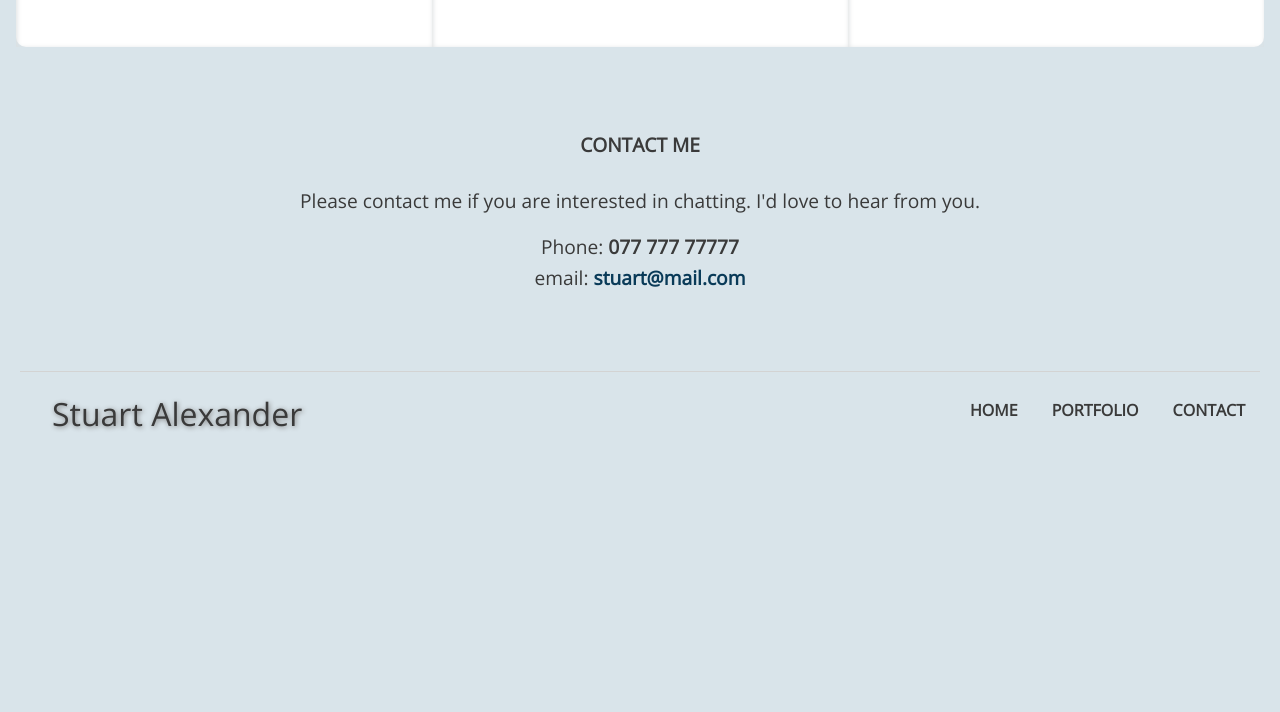
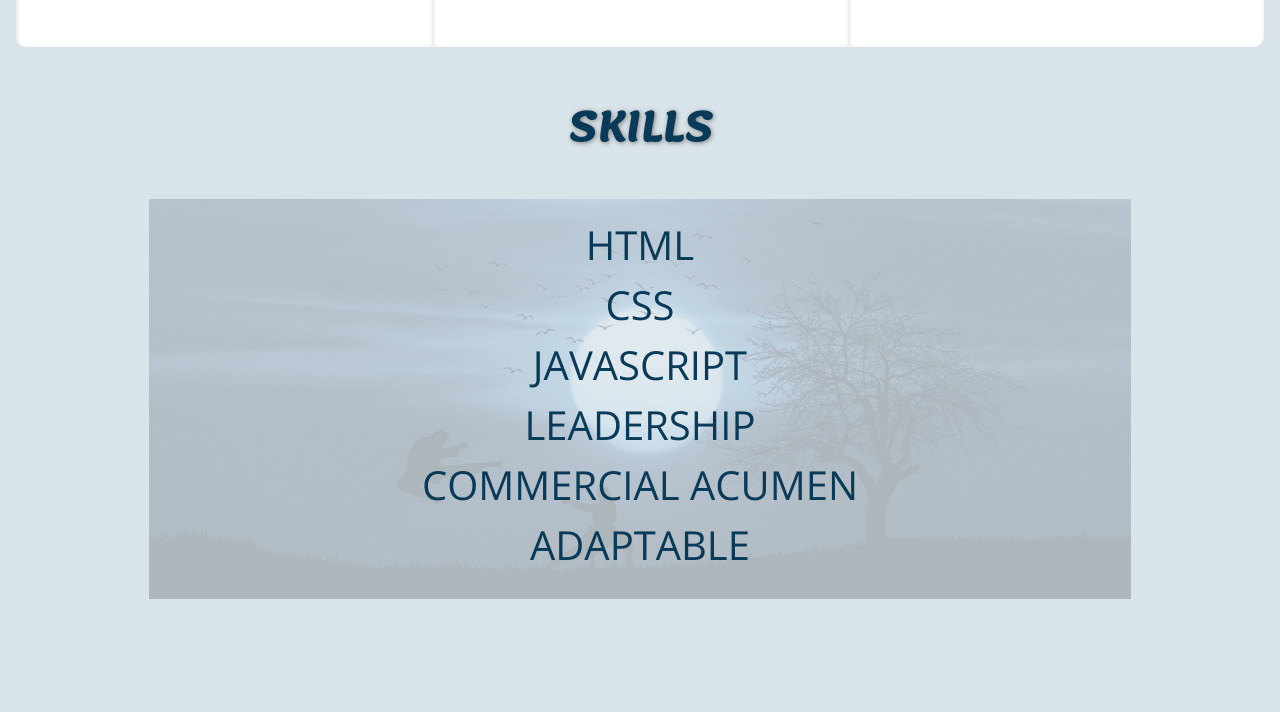
Before and after one commit to Stuaale/Techdegree-project-2, a plain HTML site: page index.html in a window 1280 px wide. Shown: the part 1459-2171 px from the top of the page. Before the commit the page ends 1909 px from the top, so only its background shows below. Drawn offline with nearby package versions, Linux system fonts and the light colour scheme; files that its build step writes are made by us from their sources.

Commit message:
Final Submission

```diff
--- a/css/style.css
+++ b/css/style.css
@@ -58,6 +58,7 @@ h3{
 
 h4{
   text-transform: uppercase;
+	font-size: 2em;
 }
 
 img{
@@ -73,6 +74,7 @@ img{
 	background: #cedae0;
 	margin-bottom: 1em;
 	margin-top: 0px;
+
 
 }
   .main-nav li {
@@ -97,7 +99,7 @@ img{
   }
 
 	.main-nav a:hover {
-		color: #093a58;
+		color: #53b1e0;
 	}
 
   .main-nav{
@@ -145,10 +147,19 @@ img{
   width: 100%
 }
 
+.third-wrapper{
+	background: white;
+  width: 100%;
+	position: relative;
+	text-align: center;
+	background: #d9e4ea;
+}
+
 .name{
 	margin-top: 0px;
 	text-shadow: 1px 1px 5px grey;
 	font-size: 2em;
+	font-family: 'Lemonada', cursive;
 }
 
 .intro{
@@ -160,6 +171,7 @@ img{
 	padding-bottom: 20px;
 	width: 100%;
 	display: block;
+
 }
 
 
@@ -189,6 +201,40 @@ padding-bottom: 1.2em;
   padding-right: 1.5em;
 }
 
+.skills-image{
+	opacity: 20%;
+	height: 300px;
+}
+
+.skills{
+	color: #093a58;
+	font-size: 2em;
+	font-family: 'Lemonada', cursive;
+	text-shadow: 1px 1px 5px grey;
+	padding-top: 0.8em;
+	padding-bottom: 0.8em;
+	margin: 0px;
+}
+
+
+.skill-list{
+	text-decoration: none;
+	position: absolute;
+	top: 50%;
+	left: 50%;
+	transform: translate(-50%, -50%);
+	line-height: 2.2em;
+	margin-top: 3em;
+}
+
+
+.skill-li{
+	font-size: 1.4em;
+	color: #093a58;
+	text-transform: uppercase;
+
+}
+
 .contact{
 text-align: center;
 padding-left: 1em;
@@ -209,7 +255,6 @@ padding-top: 3em;
   margin-top: 30px;
   text-transform: uppercase;
   text-decoration: none;
-  padding: none;
   height: 50px;
   width: 180px;
   font-size: 16px;
@@ -226,6 +271,7 @@ padding-top: 3em;
   height: 50px;
   width: 180px;
 	text-shadow: 1px 1px 5px grey;
+	font-family: 'Lemonada', cursive;
 }
 
 .email{
@@ -311,7 +357,7 @@ main{
 	font-size: 1.2em;
 }
 
-
+}
 /* ---- New Media Query for Desktop---- */
 
 @media (min-width: 1024px) {
@@ -364,14 +410,35 @@ ul{
 	min-height: 450px;
 }
 
+.skills-image{
+	opacity: 20%;
+	height: 400px;
+}
+
+.skills{
+	color: #093a58;
+	font-size: 2.5em;
+	font-family: 'Lemonada', cursive;
+	text-shadow: 1px 1px 5px grey;
+	padding-top: 1.2em;
+	padding-bottom: 1em;
+	margin: 0px;
+}
 
 
 
+.skill-li{
+	font-size: 2.5em;
+	line-height: .5em;
+	margin-top: 1em;
 }
+
+}
+
 /* ---- Float clearfix ---- */
 
 .clearfix::after {
-  content: " ";
+  content: "";
+  clear: both;
   display: table;
-  clear: both;
 }
--- a/index.html
+++ b/index.html
@@ -1,6 +1,5 @@
 <!DOCTYPE html>
 <html lang="en">
-<html>
   <head>
     <meta name="viewport" content="width=device-width, initial-scale=1.0">
     <title>Portfolio Page - Stuart Alexander</title>
@@ -8,6 +7,7 @@
     <link rel="stylesheet" href="css/normalize.css">
     <link rel="stylesheet" href="css/style.css">
     <link href="https://fonts.googleapis.com/css2?family=Open+Sans&display=swap" rel="stylesheet">
+    <link href="https://fonts.googleapis.com/css2?family=Lemonada:wght@500&display=swap" rel="stylesheet">
   </head>
 
   <body>
@@ -18,6 +18,7 @@
             <li><a href="#">Home</a></li>
             <li><a href="#portfolio">Portfolio</a></li>
             <li><a href="#contact">Contact</a></li>
+            <li><a href="#skills">Skills</a></li>
           </ul>
         </div> <!--end of header-container-->
     </header>
@@ -76,15 +77,31 @@
           </div>  <!--end calculator div-->
 
         </div> <!--End of secondary wrap-->
-      </div> <!--End of main wrap-->
+        </div> <!--End of main wrap-->
+
+
+        <div class="third-wrapper">
+          <h3 class="skills" id="skills">Skills</h3>
+            <img class="skills-image" src="images/Skills.jpg" alt="An image of author">
+            <div class="skill-list">
+              <p class="skill-li">HTML</p>
+              <p class="skill-li">CSS</p>
+              <p class="skill-li">Javascript</p>
+              <p class="skill-li">Leadership</p>
+              <p class="skill-li">Commercial acumen</p>
+              <p class="skill-li">Adaptable</p>
+            </div>
+        </div> <!--end of third wrap-->
+
+
 
 
       <!--Contact information section-->
         <div class="contact" id="contact">
               <h4>Contact Me</h4>
               <p class="contact-intro"> Please contact me if you are interested in chatting. I'd love to hear from you.</p>
-              <p>Phone:<strong><b>  077  777 77777</b></strong></p>
-              <p>email:<strong><a href= "mailto:stuart@mail.com?subject=Hi%20There" class="email"> stuart@mail.com</strong></a></p>
+              <p>Phone:<strong> 077  777 77777</strong></p>
+              <p>email:<strong><a href= "mailto:stuart@mail.com?subject=Hi%20There" class="email"> stuart@mail.com</a></strong></p>
 
         </div>
 
```
Also changed, not shown: images/Skills.jpg (added), images/action-3598629_1280.png (added), 1 other file.
